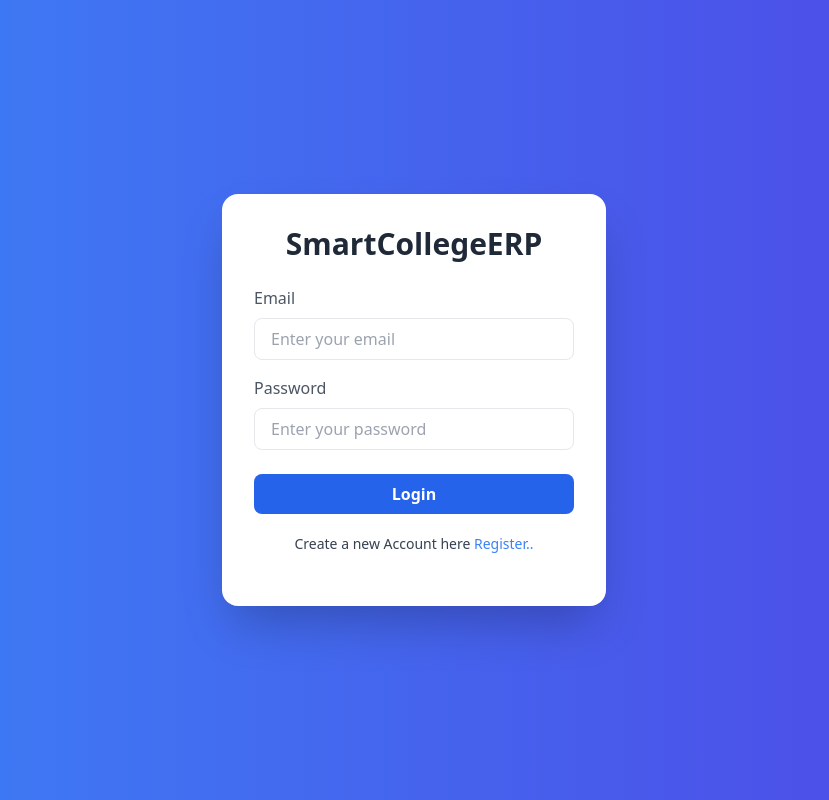
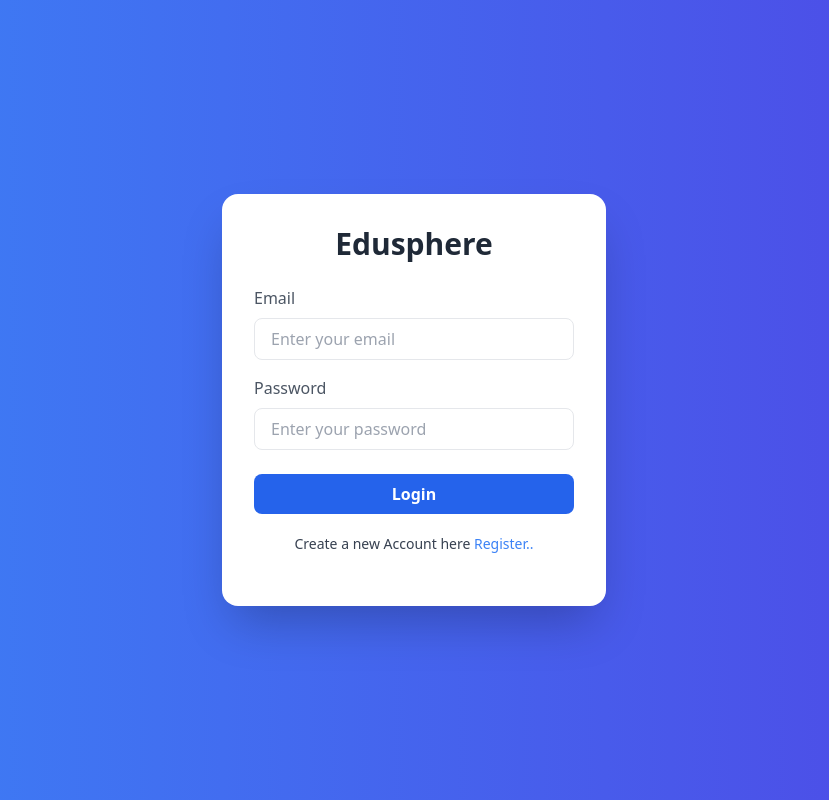
Before and after one commit to Nakul744/Edusphere, a React (Vite) app in the folder InstituteMangementSystem-frontend/: page / in a window 1280 px wide. Shown: the whole page, without its empty margins (226-1055 px from the left). Built offline with nearby package versions, Linux system fonts and the light colour scheme; no server answers.

Commit message:
Change title from 'SmartCollegeERP' to 'Edusphere'

```diff
--- a/InstituteMangementSystem-frontend/src/pages/Login.jsx
+++ b/InstituteMangementSystem-frontend/src/pages/Login.jsx
@@ -44,7 +44,7 @@ function Login() {
     <div className="min-h-screen flex items-center justify-center bg-gradient-to-r from-blue-500 to-indigo-600">
       <div className="bg-white p-8 rounded-2xl shadow-2xl w-96">
         <h2 className="text-3xl font-bold text-center text-gray-800 mb-6">
-          SmartCollegeERP
+          Edusphere
         </h2>
 
         <div className="mb-4">
```
